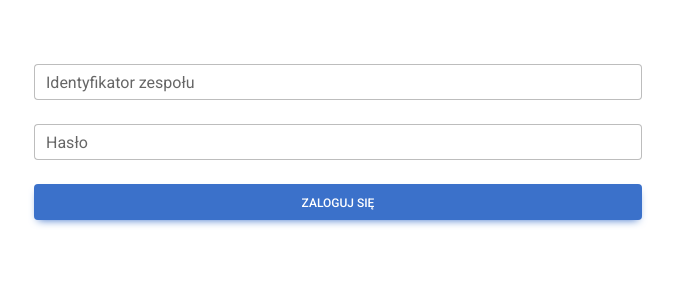
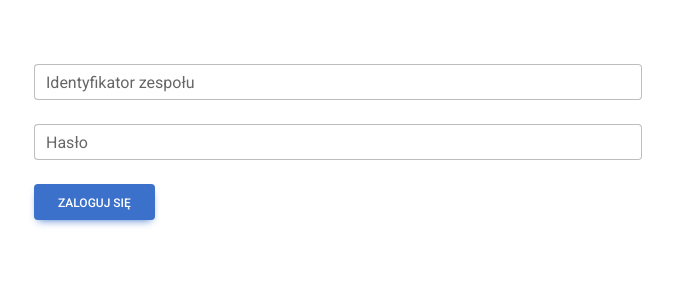
Before and after one commit to Spiewakl/AmbulanceTeamWebApp, a React (Create React App) app: page / in a window 1280 px wide. Shown: the top 300 px of the page, without its empty margins (302-977 px from the left). Built offline with nearby package versions, Linux system fonts and the light colour scheme.

Commit message:
working routing

```diff
--- a/src/App.js
+++ b/src/App.js
@@ -1,13 +1,19 @@
 import React from 'react';
 import Login from './Login';
 import Dashboard from './Dashboard';
+import { BrowserRouter, Route, Routes } from 'react-router-dom';
 
 
 function App() {
   return (
-    <div>
-      <Login />
-    </div>
+    <BrowserRouter>
+    <Routes>
+      <Route path="/">
+        <Route index element={<Login />} />
+        <Route path="dashboard" element={<Dashboard />} />
+      </Route>
+    </Routes>
+  </BrowserRouter>
   );
 }
 
--- a/src/Login.js
+++ b/src/Login.js
@@ -19,7 +19,7 @@ function Login(){
           <MDBInput wrapperClass='mb-4' label='Identyfikator zespołu' id='form1' type='email'/>
           <MDBInput wrapperClass='mb-4' label='Hasło' id='form2' type='password'/>
 
-          <MDBBtn className="mb-4">Zaloguj się</MDBBtn>
+          <Link to="/dashboard"><MDBBtn className="mb-4">Zaloguj się</MDBBtn></Link>
 
 
         </MDBContainer>
```
